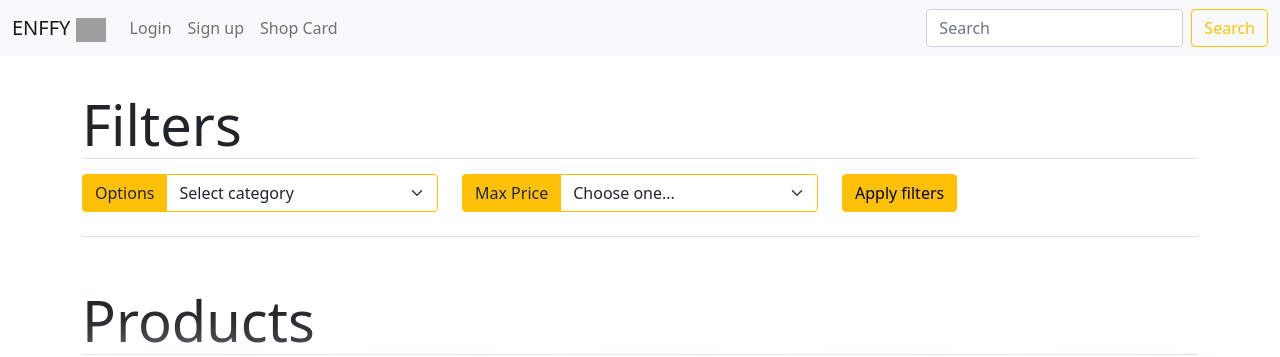
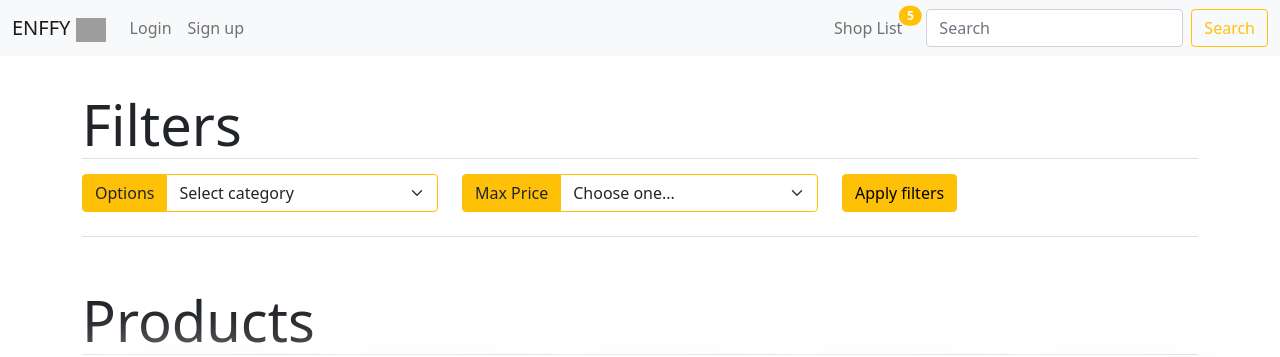
Before and after one commit to AlexHM/WebShop, a PHP site: page /html/home/home.php in a window 1280 px wide. Shown: the top 357 px of the page. Run offline with PHP 8.4, Linux system fonts and the light colour scheme; data comes from the database, SQL or seed files in the repository; grey boxes are pictures that could not be loaded.

Commit message:
more changes on home
added shop list with badge to show quantity of items are in the card list

```diff
--- a/NFTS/html/home/home.php
+++ b/NFTS/html/home/home.php
@@ -80,9 +80,8 @@ try {
                     <li class="nav-item">
                         <a class="nav-link" href="../signup/signUp.html">Sign up</a>
                     </li>
-                    <li class="nav-item">
-                        <a class="nav-link" href="#">Shop Card</a>
-                    </li>
+
+
                     <?php
                     if ($flagSession || $flagCookie) {
                         echo " <li class='nav-item'>
@@ -91,7 +90,18 @@ try {
                     }
                     ?>
                 </ul>
+                <ul class="navbar-nav mb-2 mb-lg-0 text-end pe-3">
+                        <li class="nav-item">
+                            <a class="nav-link position-relative">
+                                    Shop List
+                                    <span class="position-absolute top-1 start-100 translate-middle badge rounded-pill bg-warning">
+                                        5
+                                    </span>
+                            </a>
+                        </li>
+                    </ul>
                 <form class="d-flex" action="home.php" method="POST">
+
                     <input class="form-control me-2" name="searchInp" type="search" placeholder="Search" aria-label="Search">
                     <button class="btn btn-outline-warning" type="submit">Search</button>
                 </form>
```
Also changed, not shown: NFTS/html/buy/buy.html (+4 -6 lines).
